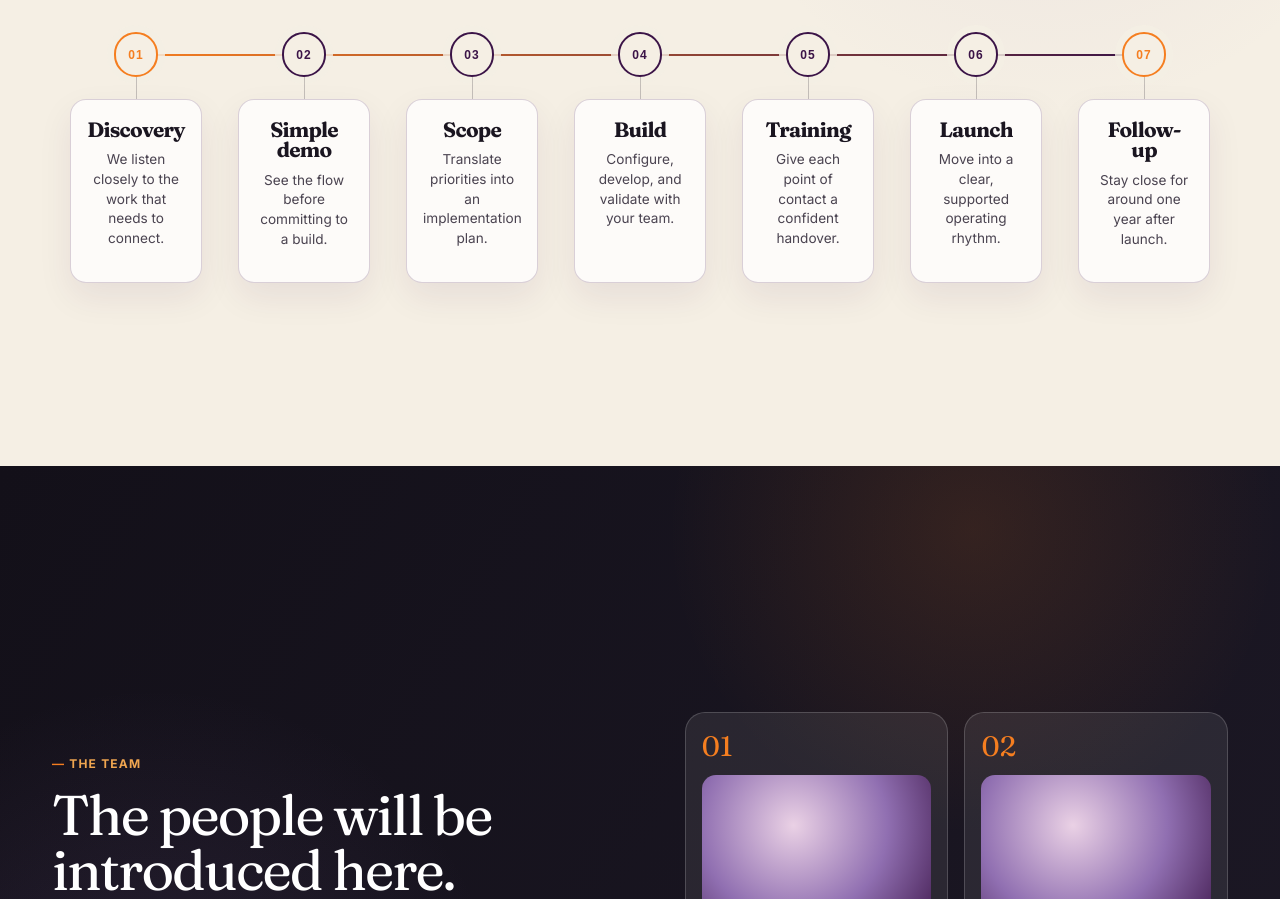
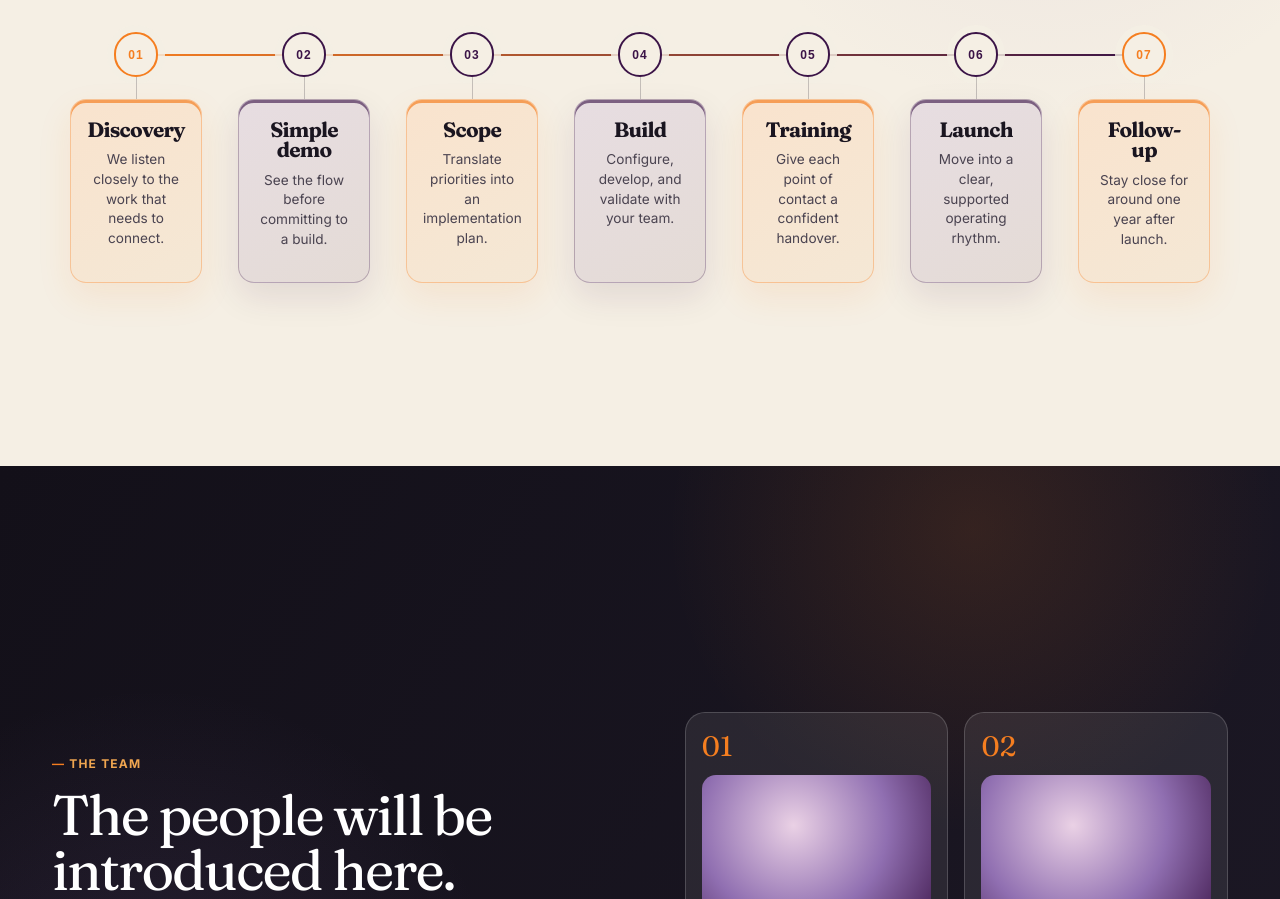
Before and after one commit to sutur-ai/sutur-website, a Next.js app: page / in a window 1280 px wide. Shown: the part 2734-3633 px from the top of the page. Built offline with nearby package versions, Linux system fonts and the light colour scheme.

Commit message:
style: add themed colors to timeline cards

```diff
--- a/src/app/globals.css
+++ b/src/app/globals.css
@@ -807,11 +807,28 @@ section.scroll-section {
   min-height: 184px;
   margin: 22px auto 0;
   padding: 20px 16px 18px;
-  border: 1px solid color-mix(in srgb, var(--violet) 19%, transparent);
+  border: 1px solid color-mix(in srgb, var(--violet) 28%, transparent);
   border-radius: 16px;
-  background: color-mix(in srgb, #fff 78%, var(--paper));
-  box-shadow: 0 14px 34px rgba(59, 20, 71, 0.08);
+  background: linear-gradient(
+    150deg,
+    color-mix(in srgb, var(--lav) 18%, var(--paper-warm)),
+    color-mix(in srgb, var(--violet) 9%, var(--paper))
+  );
+  box-shadow:
+    inset 0 3px 0 color-mix(in srgb, var(--violet) 62%, transparent),
+    0 14px 34px rgba(59, 20, 71, 0.1);
   text-align: center;
+}
+.timeline-step:nth-child(odd) .timeline-copy {
+  border-color: color-mix(in srgb, var(--orange) 34%, transparent);
+  background: linear-gradient(
+    150deg,
+    color-mix(in srgb, var(--orange) 15%, var(--paper-warm)),
+    color-mix(in srgb, var(--gold) 10%, var(--paper))
+  );
+  box-shadow:
+    inset 0 3px 0 color-mix(in srgb, var(--orange) 68%, transparent),
+    0 14px 34px rgba(245, 126, 32, 0.1);
 }
 .timeline-reveal .timeline-copy {
   opacity: 0;
```
